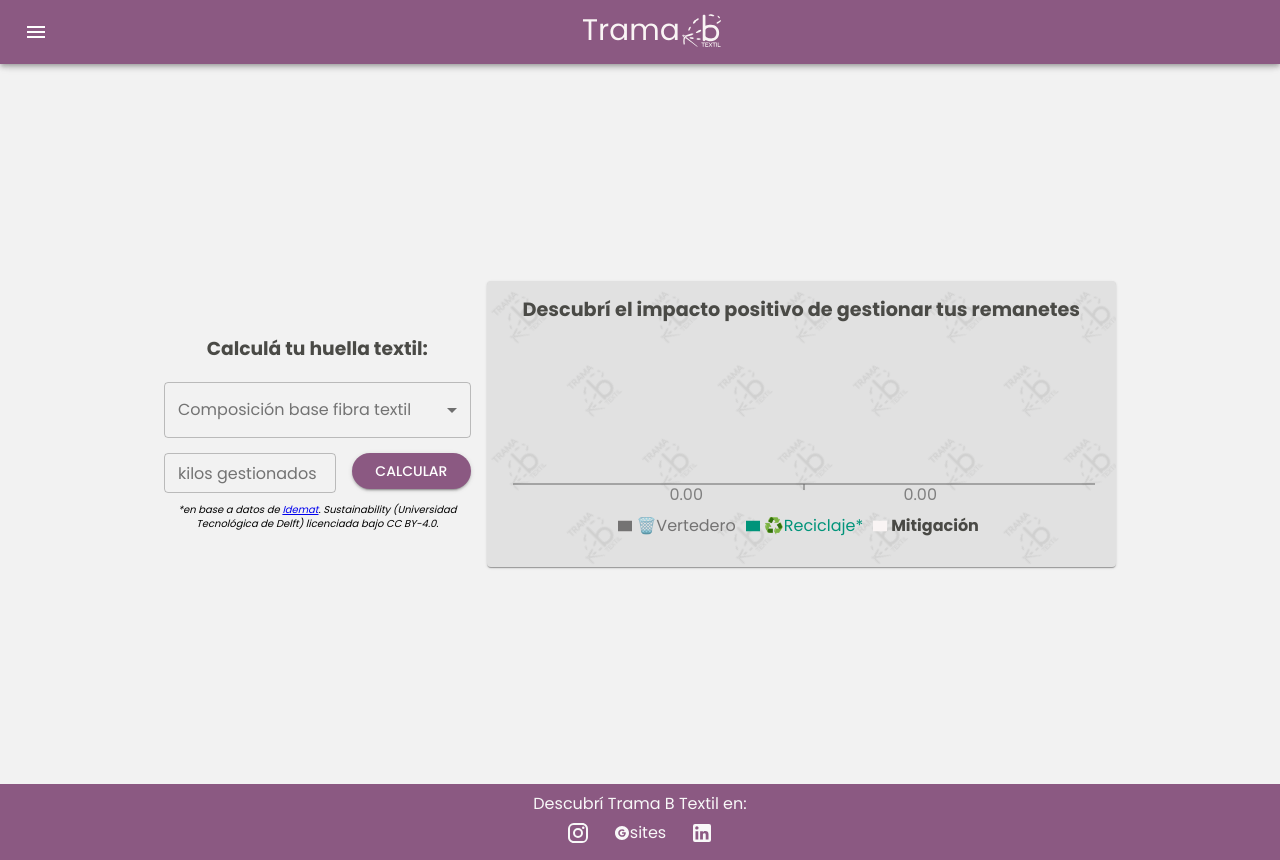
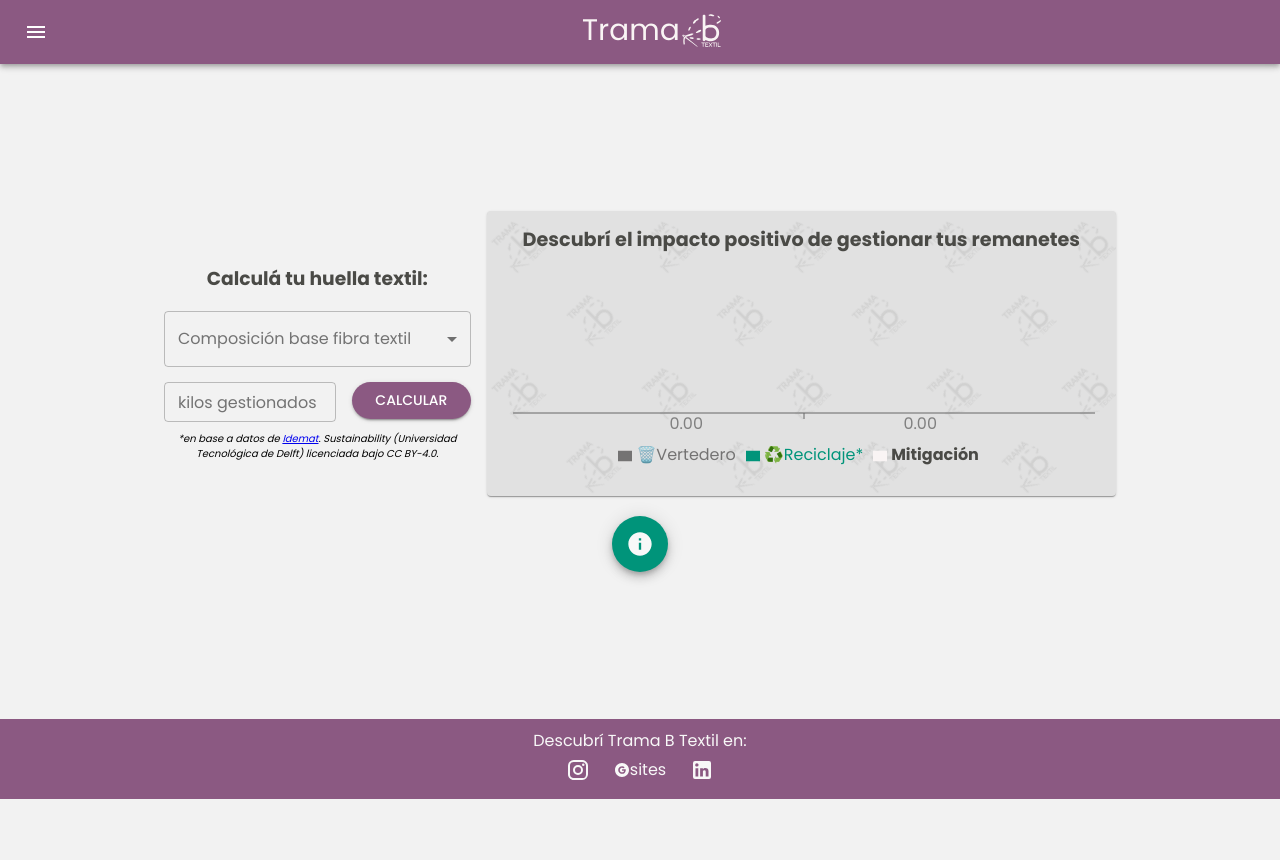
Before and after one commit to DaniDell/FootprintTex, a React (Vite) app in the folder Client/TramaBtextil/: page /calculadora in a window 1280 px wide. After the commit the page ends 800 px from the top, so only its background shows below. Built offline with nearby package versions, Linux system fonts and the light colour scheme.

Commit message:
Call to action

```diff
--- a/Client/TramaBtextil/src/Components/Footer.jsx
+++ b/Client/TramaBtextil/src/Components/Footer.jsx
@@ -11,7 +11,7 @@
   const theme = useTheme();
 
   return (
-    <Box sx={{ p: 0, pb: '0', display: 'flex', flexDirection: 'column', justifyContent: 'center', alignItems: 'center', backgroundColor: theme.palette.primary.main, width: "100%", padding: "10px" }}>
+    <Box sx={{ p: 0, pb: '0', display: 'flex', flexDirection: 'column', justifyContent: 'center', alignItems: 'center', backgroundColor: theme.palette.primary.main, width: "100%", height: "80px", padding: "10px" }}>
       <Typography variant="h2" align="center" sx={{ color: theme.palette.custom2.main, fontSize: '1rem' }}>
         Descubrí Trama B Textil en:
       </Typography>
--- a/Client/TramaBtextil/src/Views/Calculate.jsx
+++ b/Client/TramaBtextil/src/Views/Calculate.jsx
@@ -1,15 +1,66 @@
-import React, { Suspense} from 'react';
-import { CircularProgress } from '@mui/material';
-import DemoCalculator from '../Components/DemoCalculator';
+import React, { Suspense, useState } from "react";
+import { CircularProgress, Fab, Tooltip } from "@mui/material";
+import DemoCalculator from "../Components/DemoCalculator";
+import AlertDialog from "../Components/AlertDialog";
+import InfoIcon from "@mui/icons-material/Info";
 
 const Calculate = () => {
+  const [openDialog, setOpenDialog] = useState(false);
 
+  const handleOpenDialog = () => {
+    setOpenDialog(true);
+  };
+
+  const handleCloseDialog = () => {
+    setOpenDialog(false);
+  };
 
   return (
-        <div style={{ display: 'flex', justifyContent: 'center', alignItems: 'center', width: '100vw',  minHeight: 'calc(100vh - 80px)', paddingTop: "60px", paddingBottom: "60px"}}>
+    <div
+      style={{
+        display: "flex",
+        flexDirection: "column",
+        justifyContent: "center",
+        alignItems: "center",
+        width: "100vw",
+        minHeight: "calc(100vh - 145px)",
+        paddingTop: "60px",
+        paddingBottom: "60px",
+      }}
+    >
       <Suspense fallback={<CircularProgress />}>
         <DemoCalculator />
       </Suspense>
+      <div style={{ marginTop: "20px", display: "flex", justifyContent: "flex-end" }}>
+        <Tooltip title="Ver información adicional">
+          <Fab color="custom" onClick={handleOpenDialog}>
+            <InfoIcon style={{ fontSize: "2em", color: "#F8F8F8" }} />
+          </Fab>
+        </Tooltip>
+
+        <AlertDialog
+          open={openDialog}
+          handleClose={handleCloseDialog}
+          title="Gestión y Reciclaje Hebra:"
+          content={
+            <>
+              Hebra Circular puede reciclar todo tipo de fibras mediante el
+              reciclaje mecánico, generando paños reconstituidos para variados
+              usos.
+              <br />
+              <a
+                href="https://docs.google.com/forms/d/e/1FAIpQLSc7uAJWs8KeIIxCZ-CLyKvJ-rNxPp67bLku3n_NLhwZbMLsGQ/viewform"
+                target="_blank"
+                rel="noopener noreferrer"
+              >
+                Podés recibir más información aquí
+              </a>
+            </>
+          }
+          confirmText="Cerrar"
+          onConfirm={handleCloseDialog}
+        />
+      </div>
     </div>
   );
 };
--- a/Client/TramaBtextil/src/theme.js
+++ b/Client/TramaBtextil/src/theme.js
@@ -16,7 +16,7 @@
       main: '#CACB4C',
     },
     custom: {
-      main: '#5E7A64',
+      main: '#00947A',
     },
     custom2: {
       main: '#F8F8F8',
```
Lines whose indentation alone changed are shown as unchanged.
